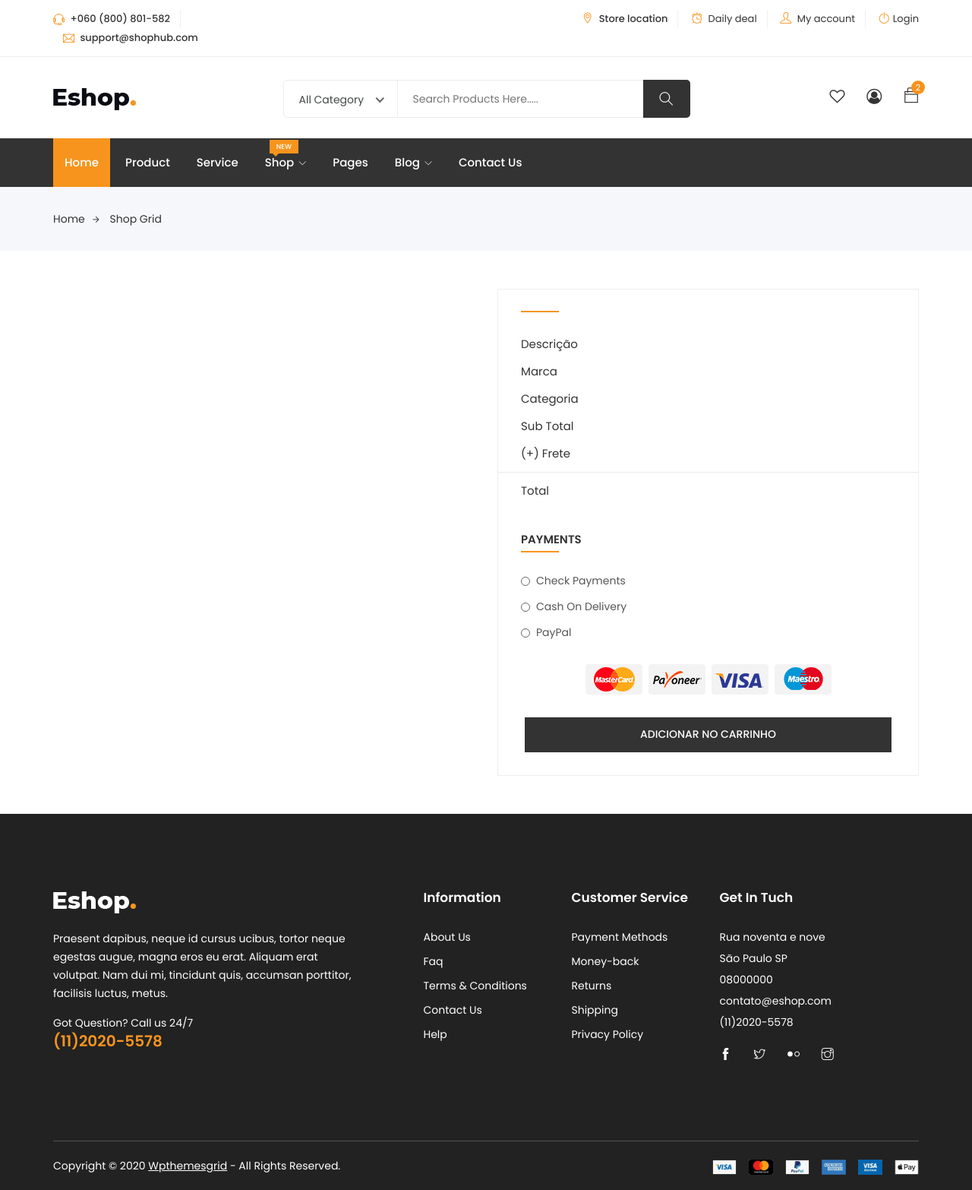
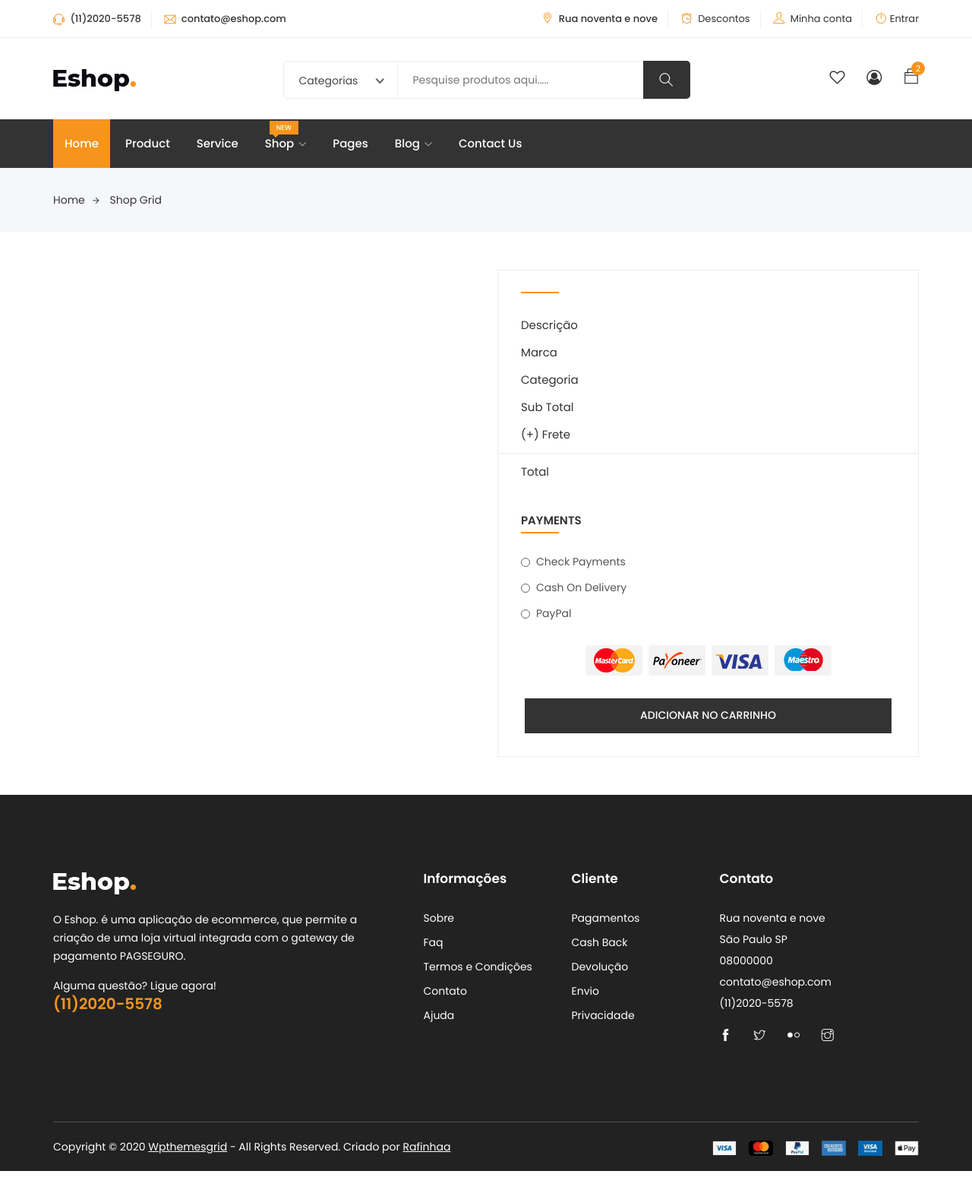
Before and after one commit to rafinhaa/eshop, a CodeIgniter app: page /loja-web/index.php/produto/index/1 in a window 1280 px wide. Shown: the whole page at 76% size. After the commit the page ends 1541 px from the top, so only its background shows below. Run offline with CodeIgniter, Linux system fonts and the light colour scheme; data comes from the database, SQL or seed files in the repository; data that the repository does not hold is empty; some libraries are stand-ins or nearby versions.

Commit message:
Configurado os headers e footers

```diff
--- a/application/views/loja/template/header2.php
+++ b/application/views/loja/template/header2.php
@@ -7,8 +7,8 @@
                     <!-- Top Left -->
                     <div class="top-left">
                         <ul class="list-main">
-                            <li><i class="ti-headphone-alt"></i> +060 (800) 801-582</li>
-                            <li><i class="ti-email"></i> support@shophub.com</li>
+                            <li><i class="ti-headphone-alt"></i> <?= $dados->telefone ?></li>
+                            <li><i class="ti-email"></i> <?= $dados->email ?></li>
                         </ul>
                     </div>
                     <!--/ End Top Left -->
@@ -17,10 +17,10 @@
                     <!-- Top Right -->
                     <div class="right-content">
                         <ul class="list-main">
-                            <li><i class="ti-location-pin"></i> Store location</li>
-                            <li><i class="ti-alarm-clock"></i> <a href="#">Daily deal</a></li>
-                            <li><i class="ti-user"></i> <a href="#">My account</a></li>
-                            <li><i class="ti-power-off"></i><a href="login.html#">Login</a></li>
+                            <li><i class="ti-location-pin"></i> <?= $dados->endereco ?></li>
+                            <li><i class="ti-alarm-clock"></i> <a href="#">Descontos</a></li>
+                            <li><i class="ti-user"></i> <a href="#">Minha conta</a></li>
+                            <li><i class="ti-power-off"></i><a href="login.html#">Entrar</a></li>
                         </ul>
                     </div>
                     <!-- End Top Right -->
@@ -35,7 +35,7 @@
                 <div class="col-lg-2 col-md-2 col-12">
                     <!-- Logo -->
                     <div class="logo">
-                        <a href="index.html"><img src="<?= base_url('public/images/logo.png') ?>" alt="logo"></a>
+                        <a href="<?= base_url('/'); ?>"><img src="<?= base_url('public/images/logo.png') ?>" alt="logo"></a>
                     </div>
                     <!--/ End Logo -->
                     <!-- Search Form -->
@@ -75,13 +75,22 @@
                     <div class="search-bar-top">
                         <div class="search-bar">
                             <select style="display: none;">
-                                <option selected="selected">All Category</option>
-                                <option>watch</option>
-                                <option>mobile</option>
-                                <option>kid’s item</option>
-                            </select><div class="nice-select" tabindex="0"><span class="current">All Category</span><ul class="list"><li data-value="All Category" class="option selected">All Category</li><li data-value="watch" class="option">watch</li><li data-value="mobile" class="option">mobile</li><li data-value="kid’s item" class="option">kid’s item</li></ul></div>
+                                <option selected="selected">Categorias</option>
+                                <?php foreach ($categorias as $c){ ?>
+                                    <option value="<?= $c->id ?>"><?= $c->nome ?></option>
+                                <?php } ?>
+                            </select>
+                            <div class="nice-select" tabindex="0">
+                                <span class="current">Categorias</span>
+                                <ul class="list">
+                                    <li data-value="All Category" class="option selected">Todas</li>
+                                    <?php foreach ($categorias as $c){ ?>
+                                        <li data-value="<?= $c->nome ?>" class="option"><?= $c->nome ?></li>
+                                    <?php } ?>
+                                </ul>
+                            </div>
                             <form>
-                                <input name="search" placeholder="Search Products Here....." type="search">
+                                <input name="search" placeholder="Pesquise produtos aqui....." type="search">
                                 <button class="btnn"><i class="ti-search"></i></button>
                             </form>
                         </div>
--- a/application/views/loja/template/index.php
+++ b/application/views/loja/template/index.php
@@ -77,21 +77,21 @@
 							<div class="logo">
 								<a href="index.html"><img src="<?= base_url('public/images/logo2.png') ?>" alt="#"></a>
 							</div>
-							<p class="text">Praesent dapibus, neque id cursus ucibus, tortor neque egestas augue,  magna eros eu erat. Aliquam erat volutpat. Nam dui mi, tincidunt quis, accumsan porttitor, facilisis luctus, metus.</p>
-							<p class="call">Got Question? Call us 24/7<span><a href="tel:<?= $dados->telefone ?>"><?= $dados->telefone ?></a></span></p>
+							<p class="text">O Eshop. é uma aplicação de ecommerce, que permite a criação de uma loja virtual integrada com o gateway de pagamento PAGSEGURO.</p>
+							<p class="call">Alguma questão? Ligue agora!<span><a href="tel:<?= $dados->telefone ?>"><?= $dados->telefone ?></a></span></p>
 						</div>
 						<!-- End Single Widget -->
 					</div>
 					<div class="col-lg-2 col-md-6 col-12">
 						<!-- Single Widget -->
 						<div class="single-footer links">
-							<h4>Information</h4>
+							<h4>Informações</h4>
 							<ul>
-								<li><a href="#">About Us</a></li>
+								<li><a href="#">Sobre</a></li>
 								<li><a href="#">Faq</a></li>
-								<li><a href="#">Terms & Conditions</a></li>
-								<li><a href="#">Contact Us</a></li>
-								<li><a href="#">Help</a></li>
+								<li><a href="#">Termos e Condições</a></li>
+								<li><a href="#">Contato</a></li>
+								<li><a href="#">Ajuda</a></li>
 							</ul>
 						</div>
 						<!-- End Single Widget -->
@@ -99,13 +99,13 @@
 					<div class="col-lg-2 col-md-6 col-12">
 						<!-- Single Widget -->
 						<div class="single-footer links">
-							<h4>Customer Service</h4>
+							<h4>Cliente</h4>
 							<ul>
-								<li><a href="#">Payment Methods</a></li>
-								<li><a href="#">Money-back</a></li>
-								<li><a href="#">Returns</a></li>
-								<li><a href="#">Shipping</a></li>
-								<li><a href="#">Privacy Policy</a></li>
+								<li><a href="#">Pagamentos</a></li>
+								<li><a href="#">Cash Back</a></li>
+								<li><a href="#">Devolução</a></li>
+								<li><a href="#">Envio</a></li>
+								<li><a href="#">Privacidade</a></li>
 							</ul>
 						</div>
 						<!-- End Single Widget -->
@@ -113,7 +113,7 @@
 					<div class="col-lg-3 col-md-6 col-12">
 						<!-- Single Widget -->
 						<div class="single-footer social">
-							<h4>Get In Tuch</h4>
+							<h4>Contato</h4>
 							<!-- Single Widget -->
 							<div class="contact">
 								<ul>
@@ -144,7 +144,7 @@
 					<div class="row">
 						<div class="col-lg-6 col-12">
 							<div class="left">
-								<p>Copyright © 2020 <a href="http://www.wpthemesgrid.com" target="_blank">Wpthemesgrid</a>  -  All Rights Reserved.</p>
+								<p>Copyright © 2020 <a href="http://www.wpthemesgrid.com" target="_blank">Wpthemesgrid</a>  -  All Rights Reserved. Criado por <a href="https://github.com/rafinhaa" target="_blank">Rafinhaa</a></p>
 							</div>
 						</div>
 						<div class="col-lg-6 col-12">
```
Also changed, not shown: application/views/loja/template/header1.php (+9 -9 lines).
